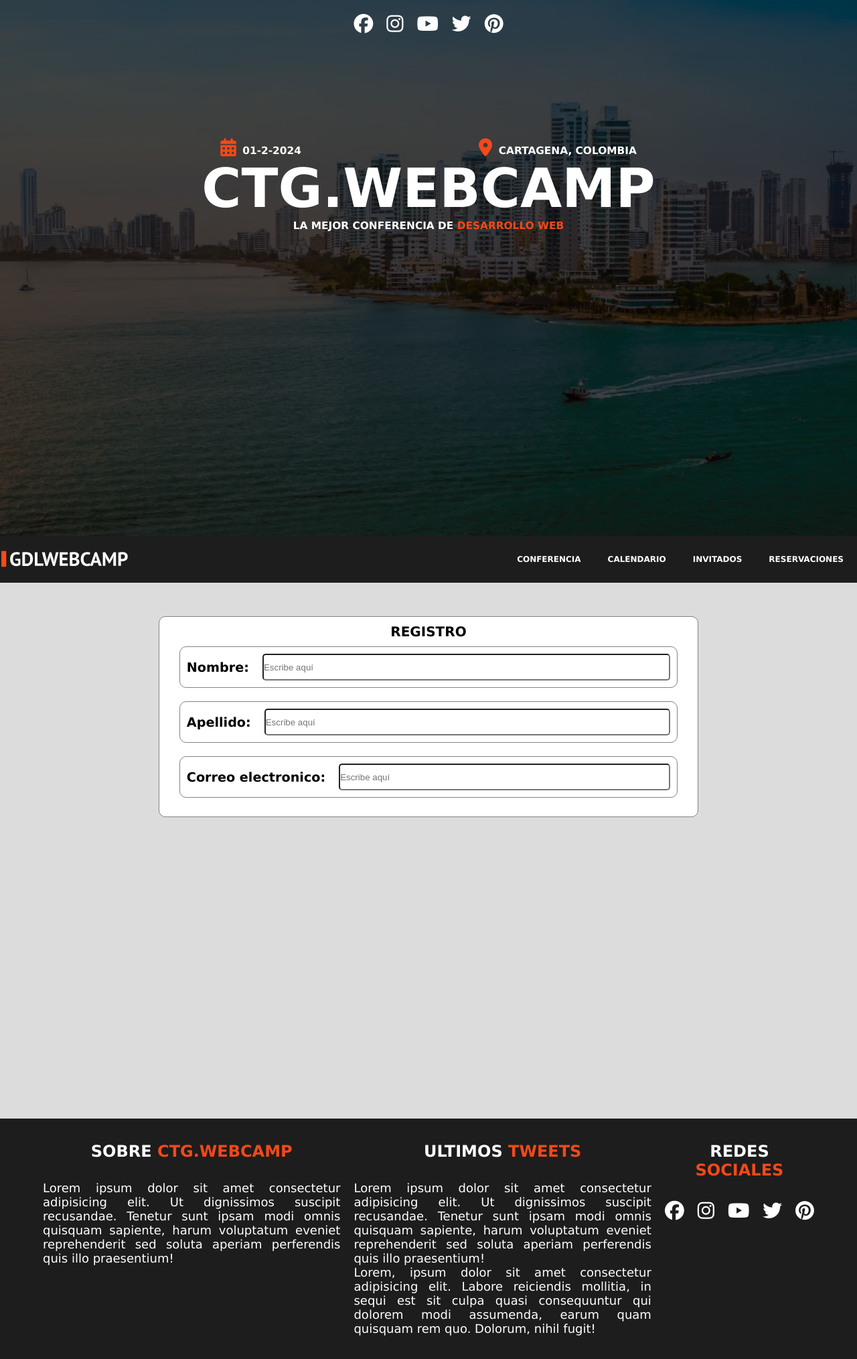
After one commit to rafael07-dev/ctg.webcamp, a PHP site: page /registro.html in a window 1280 px wide. The commit adds this page. Shown: the whole page at 67% size. Run offline with PHP 8.4, Linux system fonts and the light colour scheme.

Commit message:
add form at resitro

```diff
--- a/css/style.css
+++ b/css/style.css
@@ -367,8 +367,10 @@ nav a:hover {
 
 /*Contenido principal*/
 .contenido-principal {
+    display: flex;
     padding-top: 50px;
     padding-bottom: 20px;
+    justify-content: center;
 }
 
 .contenido-principal h1 {
@@ -991,3 +993,42 @@ footer{
         text-shadow: 3px 3px 3px rgba(0, 0, 0, .5);
     }
 }
+
+/*registro*/
+.encabezado{
+    padding: 10px 0;
+    width: 100%;
+}
+
+.encabezado h1{
+    font-size: 20px;
+}
+.form{
+    padding: 0 30px;
+    height: 300px;
+    width: 70%;
+    background-color: #fff;
+    border: 1px solid #858281;
+    border-radius: 10px;
+}
+
+.campo{
+    display: flex;
+    align-items: center;
+    margin-bottom: 20px;
+    border: 1px solid #858281;
+    border-radius: 10px;
+    padding: 10px 10px;
+}
+
+.campo input{
+    border-radius: 5px;
+    width: 100%;
+    height: 40px;
+}
+
+.campo label{
+    font-weight: bold;
+    text-wrap: nowrap;
+    margin-right: 20px;
+}
--- /dev/null
+++ b/registro.html
@@ -0,0 +1,133 @@
+<!DOCTYPE html>
+<html lang="en">
+
+<head>
+    <meta charset="UTF-8">
+    <meta name="viewport" content="width=device-width, initial-scale=1.0">
+    <title>CTGWEBCAMP</title>
+    <link rel="stylesheet" href="css/all.min.css">
+    <link rel="stylesheet" href="css/style.css">
+</head>
+
+<body>
+    <header class="site-header">
+        <div class="hero">
+            <div class="contenido-hero">
+                <nav class="redes-sociales contenedor-redes">
+                    <ul>
+                        <li><a href="#"><i class="fa-brands fa-facebook"></i></a></li>
+                        <li><a href="#"><i class="fa-brands fa-instagram"></i></a></li>
+                        <li><a href="#"><i class="fa-brands fa-youtube"></i></a></li>
+                        <li><a href="#"><i class="fa-brands fa-twitter"></i></a></li>
+                        <li><a href="#"><i class="fa-brands fa-pinterest"></i></a></li>
+                    </ul>
+                </nav>
+
+                <div class="informacion-evento">
+
+                    <div class="iconos">
+                        <p class="fecha"><i class="fa-solid fa-calendar-days"></i>01-2-2024</p>
+                        <p class="ciudad"><i class="fa-solid fa-location-dot"></i></i>Cartagena, Colombia</p>
+                    </div>
+
+                    <h1>Ctg.WebCamp</h1>
+                    <p class="slogan">la mejor conferencia de <span>desarrollo web</span></p>
+                </div>
+            </div>
+        </div>
+    </header>
+
+    <div class="barra">
+        <div class="contenedor-barra">
+            <div class="logo">
+                <img src="img/logo.svg" alt="logo ctgwebcamp">
+            </div>
+            <nav class="barra-navegacion">
+                <ul>
+                    <li><a href="#">conferencia</a></li>
+                    <li><a href="#">calendario</a></li>
+                    <li><a href="#">invitados</a></li>
+                    <li><a href="#">reservaciones</a></li>
+                </ul>
+            </nav>
+
+            <div class="menu-bar">
+                <a href="#"><svg xmlns="http://www.w3.org/2000/svg" height="24" viewBox="0 -960 960 960" width="24">
+                        <path d="M120-240v-80h720v80H120Zm0-200v-80h720v80H120Zm0-200v-80h720v80H120Z" />
+                    </svg></a>
+            </div>
+        </div>
+    </div>
+
+    <div class="dropdown-menu">
+        <ul>
+            <li><a class="btn-close" href="#"><svg xmlns="http://www.w3.org/2000/svg" height="24"
+                        viewBox="0 -960 960 960" width="24">
+                        <path
+                            d="m256-200-56-56 224-224-224-224 56-56 224 224 224-224 56 56-224 224 224 224-56 56-224-224-224 224Z" />
+                    </svg></a></li>
+            <li><a href="#">conferencia</a></li>
+            <li><a href="#">calendario</a></li>
+            <li><a href="#">invitados</a></li>
+            <li><a href="#">reservaciones</a></li>
+        </ul>
+    </div>
+
+    <main style="height: 100vh;" class="contenido-principal contenedor">
+        <form class="form" action="#">
+            <div class="encabezado"><h1>Registro</h1></div>
+            <div class="campo">
+                <label for="nombre">Nombre:</label>
+                <input type="text"  placeholder="Escribe aquí">
+            </div>
+
+            <div class="campo">
+                <label for="nombre">Apellido:</label>
+                <input type="text" placeholder="Escribe aquí">
+            </div>
+
+            <div class="campo">
+                <label for="nombre">Correo electronico:</label>
+                <input type="email"  placeholder="Escribe aquí">
+            </div>
+        </form>
+
+
+    </main>
+
+    <footer>
+        <div class="wrapper-footer contenedor">
+            <div class="acerca-de">
+                <h1>Sobre <span>ctg.webcamp</span></h1>
+                <p>Lorem ipsum dolor sit amet consectetur adipisicing elit. Ut dignissimos suscipit recusandae. Tenetur
+                    sunt ipsam modi omnis quisquam sapiente, harum voluptatum eveniet reprehenderit sed soluta aperiam
+                    perferendis quis illo praesentium!</p>
+            </div>
+
+            <div class="tweets">
+                <h1>Ultimos <span>tweets</span></h1>
+                <p>Lorem ipsum dolor sit amet consectetur adipisicing elit. Ut dignissimos suscipit recusandae. Tenetur
+                    sunt ipsam modi omnis quisquam sapiente, harum voluptatum eveniet reprehenderit sed soluta aperiam
+                    perferendis quis illo praesentium!</p>
+                <p>Lorem, ipsum dolor sit amet consectetur adipisicing elit. Labore reiciendis mollitia, in sequi est
+                    sit culpa quasi consequuntur qui dolorem modi assumenda, earum quam quisquam rem quo. Dolorum, nihil
+                    fugit!</p>
+            </div>
+
+            <div class="redes-sociales">
+                <h1>Redes <span>sociales</span></h1>
+                <ul>
+                    <li><a href="#"><i class="fa-brands fa-facebook"></i></a></li>
+                    <li><a href="#"><i class="fa-brands fa-instagram"></i></a></li>
+                    <li><a href="#"><i class="fa-brands fa-youtube"></i></a></li>
+                    <li><a href="#"><i class="fa-brands fa-twitter"></i></a></li>
+                    <li><a href="#"><i class="fa-brands fa-pinterest"></i></a></li>
+                </ul>
+            </div>
+        </div>
+    </footer>
+
+    <script src="js/script.js"></script>
+</body>
+
+</html>
```
